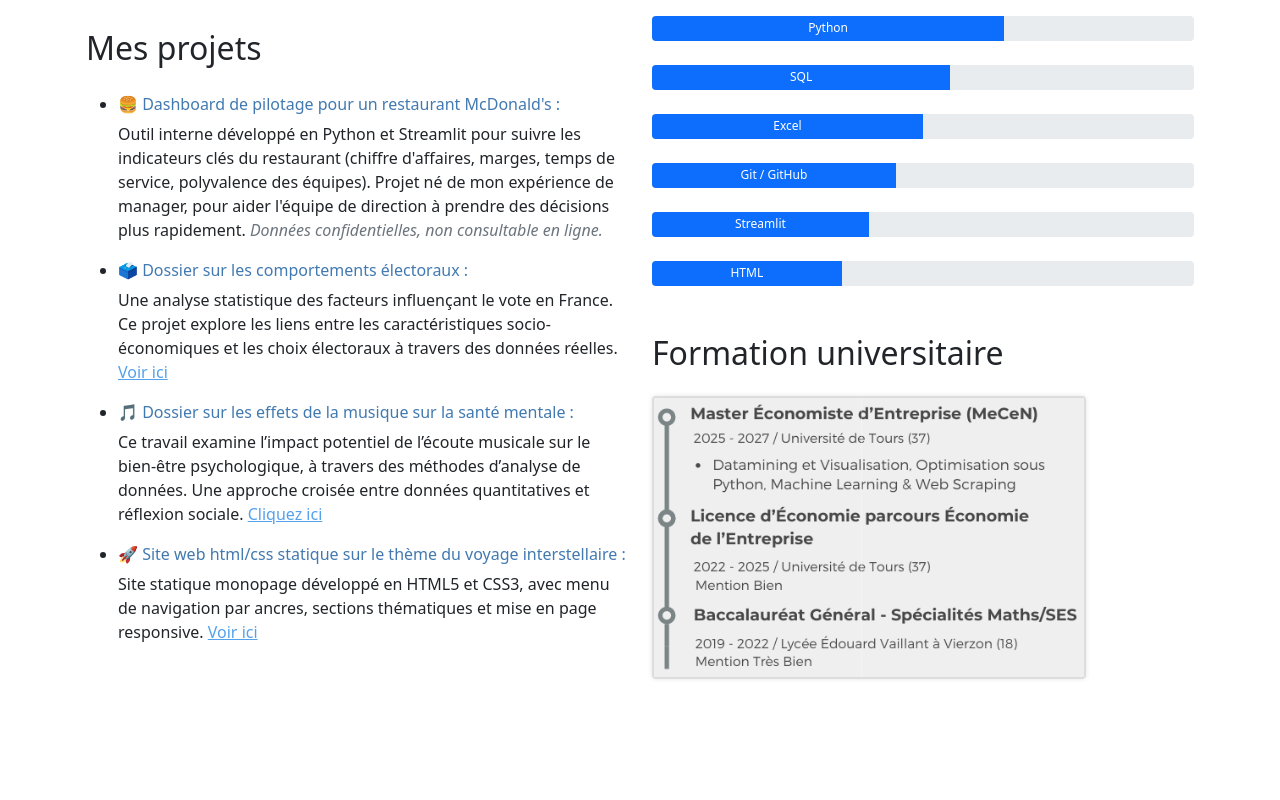
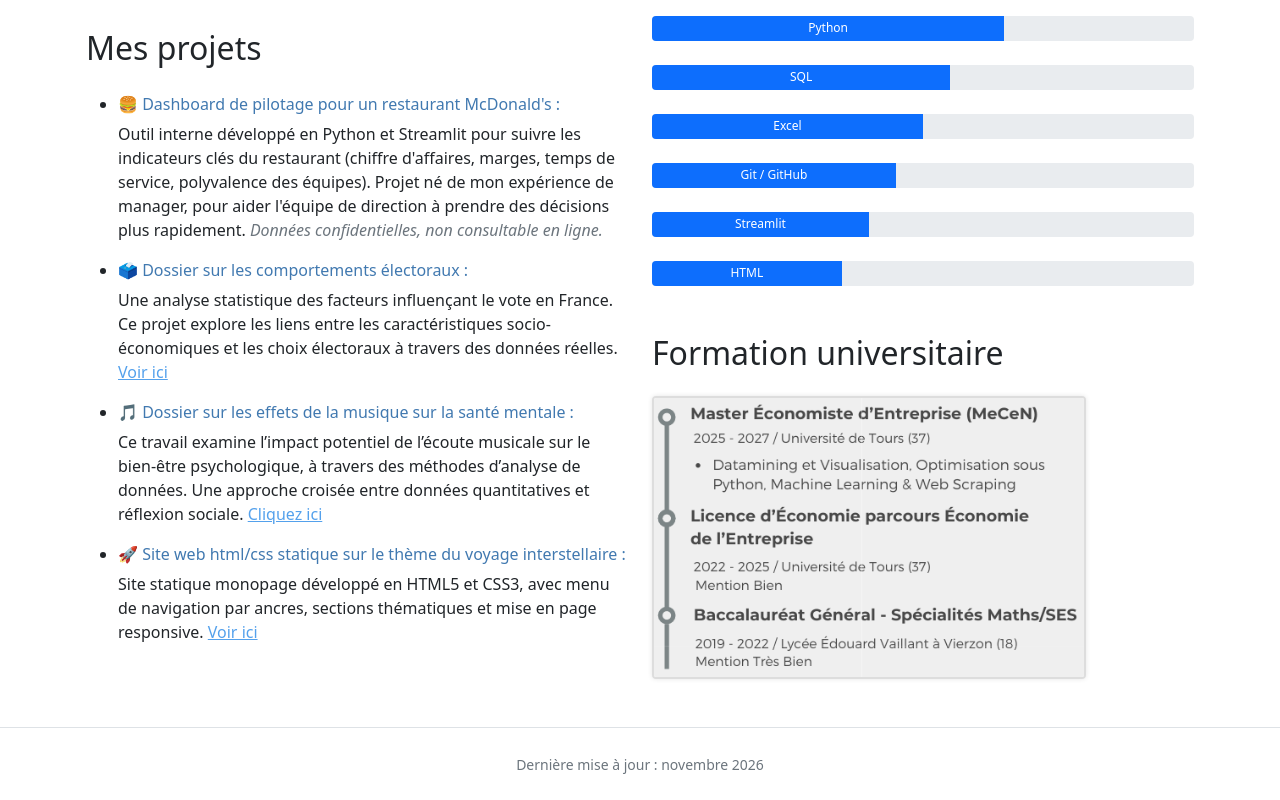
Before and after one commit to bastienblmy/bastienblmy.github.io, a plain HTML site: page index.html in a window 1280 px wide. Shown: the part 742-1542 px from the top of the page. Before the commit the page ends 1469 px from the top, so only its background shows below. Drawn offline with nearby package versions, Linux system fonts and the light colour scheme.

Commit message:
Add footer with last updated date

```diff
--- a/index.html
+++ b/index.html
@@ -169,3 +169,6 @@ Vous pouvez consulter <a href="https://bastienblmy.github.io/files/CV_Bastien_Ba
 </div>
 
 </main>
+<footer class="text-center text-muted py-4 border-top">
+  <small>Dernière mise à jour : novembre 2026</small>
+</footer>
```
